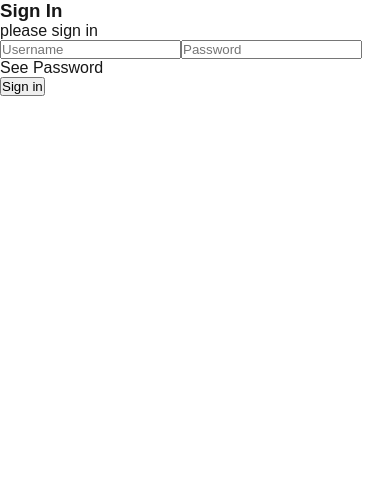
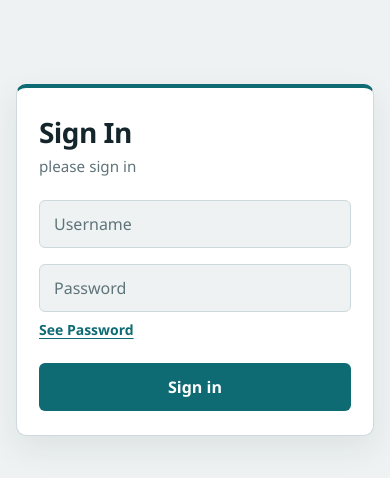
Before and after one commit to Modeba/project4, a Next.js app: page /login in a window 390 px wide. Shown: the top 478 px of the page. Built offline with nearby package versions, Linux system fonts and the light colour scheme.

Commit message:
added css

```diff
--- a/src/app/(auth)/login/page.jsx
+++ b/src/app/(auth)/login/page.jsx
@@ -1,6 +1,7 @@
 "use client";
 
 import { useState } from "react";
+import styles from "./page.module.css";
 
 const page = () => {
   const [isVisible, setIsVisible] = useState(false);
@@ -28,26 +29,27 @@ const page = () => {
   }
 
   return (
-    <div>
-      <form onSubmit={handleSubmit}>
-      <h3>Sign In</h3>
-      <p>please sign in</p>
+    <div className={styles["signin-page"]}>
+      <form onSubmit={handleSubmit} className={styles["signin-form"]}>
+        <h3 className={styles["signin-title"]}>Sign In</h3>
+        <p className={styles["signin-subtitle"]}>please sign in</p>
         <input
+          className={styles["signin-input"]}
           type="text"
           placeholder="Username"
           onChange={(event) => setUsername(event.target.value)}
         />
-      {userNameError && <p>{userNameError}</p>}
+        {userNameError && <p className={styles["signin-error"]}>{userNameError}</p>}
 
         <input
+          className={styles["signin-input"]}
           type={isVisible ? 'text' : 'password'}
           placeholder="Password"
           onChange={(event) => setPassword(event.target.value)}
         />
-      {passwordError ? <p>{passwordError}</p> : null}
-      <p onClick={handleSeePassword}>See Password</p>
-      <button type = "submit">Sign in</button>
-
+        {passwordError ? <p className={styles["signin-error"]}>{passwordError}</p> : null}
+        <p className={styles["signin-toggle"]} onClick={handleSeePassword}>See Password</p>
+        <button className={styles["signin-button"]} type="submit">Sign in</button>
       </form>
     </div>
   );
--- a/src/app/(auth)/login/page.module.css
+++ b/src/app/(auth)/login/page.module.css
@@ -0,0 +1,189 @@
+/* ---------- Tokens ---------- */
+:root {
+  --signin-bg: #eef2f3;
+  --signin-surface: #ffffff;
+  --signin-ink: #14262b;
+  --signin-muted: #5f747a;
+  --signin-line: #cdd9dc;
+  --signin-accent: #0f6b73;
+  --signin-accent-hover: #0b545b;
+  --signin-error: #b3261e;
+  --signin-error-bg: #fdecea;
+  --signin-focus: rgba(15, 107, 115, 0.28);
+}
+
+@media (prefers-color-scheme: dark) {
+  :root {
+    --signin-bg: #0e1a1d;
+    --signin-surface: #16262a;
+    --signin-ink: #e8f0f1;
+    --signin-muted: #93a9ae;
+    --signin-line: #2c4248;
+    --signin-accent: #3cb4bf;
+    --signin-accent-hover: #5cc8d2;
+    --signin-error: #ff8a80;
+    --signin-error-bg: #3a1f1d;
+    --signin-focus: rgba(60, 180, 191, 0.32);
+  }
+}
+
+/* ---------- Page ---------- */
+.signin-page {
+  min-height: 100vh;
+  display: flex;
+  align-items: center;
+  justify-content: center;
+  padding: 24px;
+  background: var(--signin-bg);
+  font-family: "Segoe UI", system-ui, -apple-system, Roboto, "Helvetica Neue", Arial, sans-serif;
+  color: var(--signin-ink);
+}
+
+/* ---------- Card ---------- */
+.signin-form {
+  width: 100%;
+  max-width: 380px;
+  display: flex;
+  flex-direction: column;
+  padding: 36px 32px 32px;
+  background: var(--signin-surface);
+  border: 1px solid var(--signin-line);
+  border-top: 4px solid var(--signin-accent);
+  border-radius: 10px;
+  box-shadow: 0 12px 32px rgba(20, 38, 43, 0.08);
+}
+
+.signin-title {
+  margin: 0 0 6px;
+  font-size: 1.75rem;
+  font-weight: 700;
+  letter-spacing: -0.02em;
+  line-height: 1.2;
+}
+
+.signin-subtitle {
+  margin: 0 0 24px;
+  font-size: 0.95rem;
+  color: var(--signin-muted);
+}
+
+/* ---------- Inputs ---------- */
+.signin-input {
+  width: 100%;
+  box-sizing: border-box;
+  padding: 12px 14px;
+  font-size: 1rem;
+  font-family: inherit;
+  color: var(--signin-ink);
+  background: var(--signin-bg);
+  border: 1px solid var(--signin-line);
+  border-radius: 6px;
+  outline: none;
+  transition: border-color 0.15s ease, box-shadow 0.15s ease;
+}
+
+.signin-input::placeholder {
+  color: var(--signin-muted);
+}
+
+.signin-input:focus {
+  border-color: var(--signin-accent);
+  box-shadow: 0 0 0 3px var(--signin-focus);
+}
+
+/* space between a field and whatever follows it */
+.signin-input + .signin-error,
+.signin-input + .signin-toggle {
+  margin-top: 8px;
+}
+
+.signin-input + .signin-input,
+.signin-error + .signin-input {
+  margin-top: 16px;
+}
+
+/* ---------- Error messages ---------- */
+.signin-error {
+  margin: 0;
+  padding: 8px 12px;
+  font-size: 0.875rem;
+  font-weight: 500;
+  color: var(--signin-error);
+  background: var(--signin-error-bg);
+  border-left: 3px solid var(--signin-error);
+  border-radius: 4px;
+}
+
+/* ---------- Show / hide password ---------- */
+.signin-toggle {
+  align-self: flex-start;
+  margin: 10px 0 0;
+  font-size: 0.875rem;
+  font-weight: 600;
+  color: var(--signin-accent);
+  cursor: pointer;
+  user-select: none;
+  text-decoration: underline;
+  text-underline-offset: 3px;
+  text-decoration-thickness: 1px;
+  transition: color 0.15s ease;
+}
+
+.signin-toggle:hover {
+  color: var(--signin-accent-hover);
+}
+
+/* ---------- Submit ---------- */
+.signin-button {
+  margin-top: 24px;
+  padding: 13px 16px;
+  font-size: 1rem;
+  font-weight: 600;
+  font-family: inherit;
+  color: #ffffff;
+  background: var(--signin-accent);
+  border: none;
+  border-radius: 6px;
+  cursor: pointer;
+  transition: background-color 0.15s ease, transform 0.05s ease;
+}
+
+.signin-button:hover {
+  background: var(--signin-accent-hover);
+}
+
+.signin-button:active {
+  transform: translateY(1px);
+}
+
+.signin-button:focus-visible {
+  outline: none;
+  box-shadow: 0 0 0 3px var(--signin-focus);
+}
+
+@media (prefers-color-scheme: dark) {
+  .signin-button {
+    color: #0e1a1d;
+  }
+}
+
+/* ---------- Small screens ---------- */
+@media (max-width: 480px) {
+  .signin-page {
+    padding: 16px;
+    align-items: flex-start;
+    padding-top: 10vh;
+  }
+
+  .signin-form {
+    padding: 28px 22px 24px;
+  }
+}
+
+@media (prefers-reduced-motion: reduce) {
+  .signin-input,
+  .signin-toggle,
+  .signin-button {
+    transition: none;
+  }
+}
```
Lines whose indentation alone changed are shown as unchanged.
